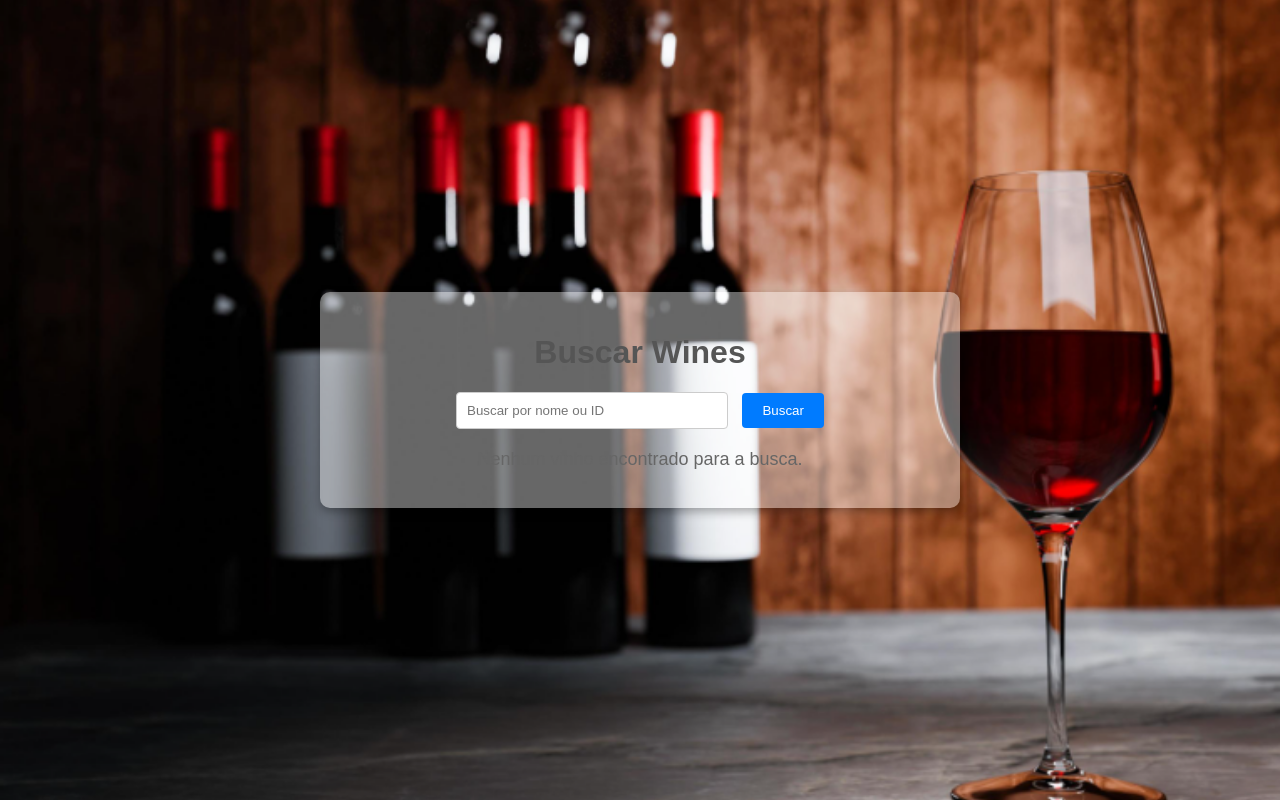
After one commit to juliopatti/django, a Django app: page /buscar/ in a window 1280 px wide. The commit adds this page. Run offline with Django 5.2, Linux system fonts and the light colour scheme; parts of the project's set-up code (start-up, migrations or seed data) failed here and were passed over.

Commit message:
buscar wine

```diff
--- /dev/null
+++ b/dbwine/app1/templates/buscar_wines.html
@@ -0,0 +1,121 @@
+{% load static %}
+
+<!DOCTYPE html>
+<html lang="pt-br">
+<head>
+    <meta charset="UTF-8">
+    <meta name="viewport" content="width=device-width, initial-scale=1.0">
+    <title>Buscar Wines</title>
+    <style>
+        body {
+            background-image: url("{% static 'back_ground.png' %}");
+            background-size: cover;
+            background-position: center;
+            margin: 0;
+            height: 100vh;
+            display: flex;
+            justify-content: center;
+            align-items: center;
+            font-family: Arial, sans-serif;
+            color: #333;
+        }
+        .container {
+            background-color: rgba(255, 255, 255, 0.4); /* Maior transparência */
+            padding: 20px;
+            border-radius: 10px;
+            box-shadow: 0 4px 10px rgba(0, 0, 0, 0.3); /* Leve sombra elegante */
+            width: 80%;
+            max-width: 600px;
+            margin: auto;
+        }
+        h1 {
+            text-align: center;
+            color: #555;
+        }
+        .search-box {
+            text-align: center;
+            margin-bottom: 20px;
+        }
+        .search-box input {
+            padding: 10px;
+            width: 250px;
+            border: 1px solid #ccc;
+            border-radius: 4px;
+            margin-right: 10px;
+        }
+        .search-box button {
+            padding: 10px 20px;
+            background-color: #007BFF;
+            color: white;
+            border: none;
+            border-radius: 4px;
+            cursor: pointer;
+        }
+        .search-box button:hover {
+            background-color: #0056b3;
+        }
+        .result-container {
+            margin-top: 20px;
+            padding: 15px;
+            background-color: rgba(0, 0, 0, 0.6); /* Fundo semi-transparente preto */
+            border-radius: 8px;
+            box-shadow: 0 4px 6px rgba(0, 0, 0, 0.3);
+            color: white; /* Texto branco para contraste */
+        }
+        .wine-field {
+            margin-bottom: 10px;
+            font-size: 16px;
+        }
+        .wine-field span {
+            font-weight: bold;
+            color: #ffcc00; /* Destaque em amarelo */
+        }
+        .no-result {
+            text-align: center;
+            font-size: 18px;
+            color: #666;
+        }
+    </style>
+</head>
+<body>
+    <div class="container">
+        <h1>Buscar Wines</h1>
+        <!-- Caixa de Busca -->
+        <form method="GET" action="{% url 'buscar_wines' %}" class="search-box">
+            <input type="text" name="search_query" placeholder="Buscar por nome ou ID">
+            <button type="submit">Buscar</button>
+        </form>
+        <!-- Resultado da Busca -->
+        {% if wines %}
+            {% for wine in wines %}
+                <div class="result-container">
+                    <!-- Nome -->
+                    <div class="wine-field"><span>Nome:</span> {{ wine.name }}</div>
+                    <!-- ID -->
+                    <div class="wine-field"><span>ID:</span> {{ wine.id }}</div>
+                    <!-- Qualidade -->
+                    <div class="wine-field"><span>Qualidade:</span> {{ wine.quality }}</div>
+                    <!-- Bin Qualidade -->
+                    <div class="wine-field"><span>Qualidade Binária:</span> {{ wine.bin_quality }}</div>
+                    <!-- Teor Alcoólico -->
+                    <div class="wine-field"><span>Teor Alcoólico:</span> {{ wine.alcohol }}</div>
+                    <!-- Demais Informações -->
+                    <div class="wine-field"><span>Acidez Fixa:</span> {{ wine.fixed_acidity }}</div>
+                    <div class="wine-field"><span>Acidez Volátil:</span> {{ wine.volatile_acidity }}</div>
+                    <div class="wine-field"><span>Ácido Cítrico:</span> {{ wine.citric_acid }}</div>
+                    <div class="wine-field"><span>Açúcar Residual:</span> {{ wine.residual_sugar }}</div>
+                    <div class="wine-field"><span>Cloretos:</span> {{ wine.chlorides }}</div>
+                    <div class="wine-field"><span>SO2 Livre:</span> {{ wine.free_sulfur_dioxide }}</div>
+                    <div class="wine-field"><span>SO2 Total:</span> {{ wine.total_sulfur_dioxide }}</div>
+                    <div class="wine-field"><span>Densidade:</span> {{ wine.density }}</div>
+                    <div class="wine-field"><span>pH:</span> {{ wine.pH }}</div>
+                    <div class="wine-field"><span>Sulfatos:</span> {{ wine.sulphates }}</div>
+                    <div class="wine-field"><span>Treinamento:</span> {{ wine.train_set }}</div>
+                </div>
+            {% endfor %}
+        {% else %}
+            <p class="no-result">Nenhum vinho encontrado para a busca.</p>
+        {% endif %}
+    </div>
+</body>
+</html>
--- a/dbwine/app1/urls.py
+++ b/dbwine/app1/urls.py
@@ -5,4 +5,10 @@ from . import views
 urlpatterns = [
     # path('', views.index, name='index'),
     path('', views.home, name='home'),
+    path('criar/', views.criar_wine, name='criar_wine'),
+    # path('listar/', views.listar_wines, name='listar_wines'),
+    path('buscar/', views.buscar_wines, name='buscar_wines'),
+    path('atualizar/<int:wine_id>/', views.atualizar_wine, name='atualizar_wine'),
+    path('deletar/<int:wine_id>/', views.deletar_wine, name='deletar_wine'),
+
 ]
--- a/dbwine/app1/views.py
+++ b/dbwine/app1/views.py
@@ -1,8 +1,38 @@
-from django.shortcuts import render
+from django.shortcuts import render, redirect, get_object_or_404
 from django.http import HttpResponse
+from .models import Wines
 
 # def index(request):
 #     return HttpResponse("APP1.")
 
 def home(request):
     return render(request, 'base_template.html')
+
+def criar_wine(request):
+    # Lógica para criar um registro na tabela Wines
+    return render(request, 'criar_wine.html')
+
+def buscar_wines(request):
+    search_query = request.GET.get('search_query', '').strip()  # Captura a consulta de busca
+    wines = []  # Inicialmente vazio; só popula se houver resultados na pesquisa
+
+    if search_query:
+        if search_query.isdigit():  # Busca por ID se a consulta for um número
+            wines = Wines.objects.filter(id=int(search_query))
+        else:  # Busca por nome
+            wines = Wines.objects.filter(name__icontains=search_query)
+
+    return render(request, 'buscar_wines.html', {'wines': wines})
+
+def atualizar_wine(request, wine_id):
+    wine = get_object_or_404(Wines, id=wine_id)  # Busca o objeto ou retorna 404
+    if request.method == 'POST':
+        wine.name = request.POST.get('name', wine.name)
+        wine.save()
+        return redirect('home')  # Redireciona para a página inicial
+    return render(request, 'atualizar_wine.html', {'wine': wine})
+
+def deletar_wine(request, wine_id):
+    wine = get_object_or_404(Wines, id=wine_id)  # Busca o objeto ou retorna 404
+    wine.delete()  # Deleta o registro
+    return redirect('home')  # Redireciona para a página inicial
```
Also changed, not shown: dbwine/app1/templates/base_template.html (+25 -0 lines).
